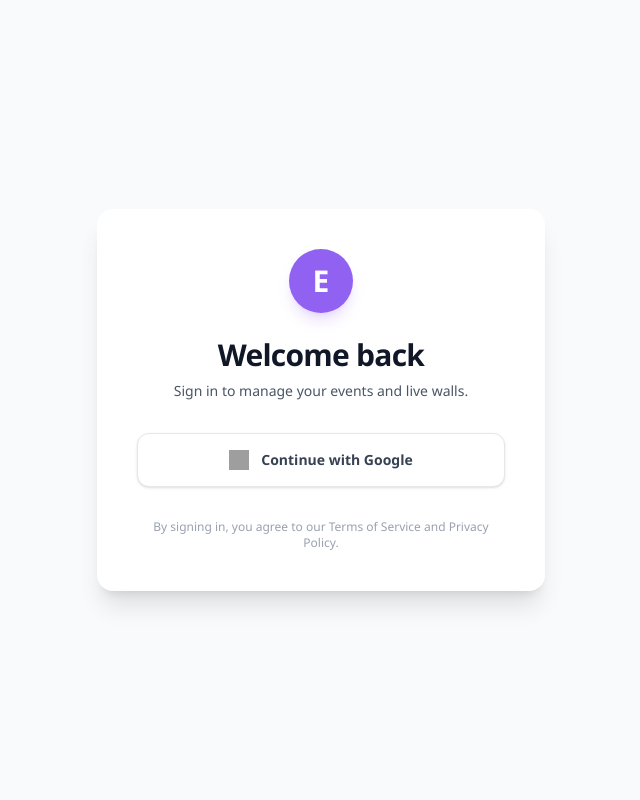
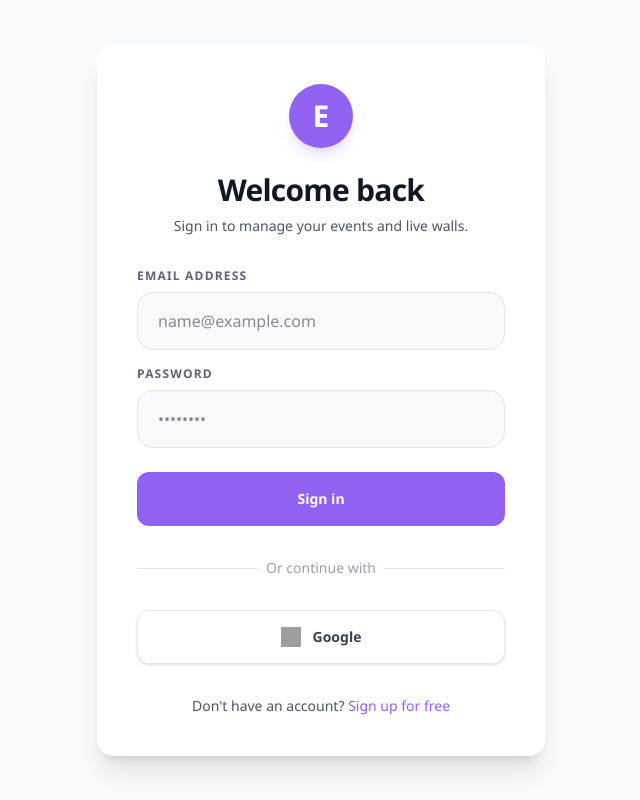
Before and after one commit to Sliver14/EverSnapz, a Next.js app: page /login in a window 1280 px wide. Shown: the whole page, without its empty margins (319-959 px from the left). Built offline with nearby package versions, Linux system fonts and the light colour scheme; no server answers; grey boxes are pictures that could not be loaded.

Commit message:
Complete full-stack transition: Neon DB, NextAuth (Google and Email), Cloudinary, and Payment APIs

```diff
--- a/app/(app)/login/page.tsx
+++ b/app/(app)/login/page.tsx
@@ -1,53 +1,128 @@
 "use client";
 
-import { signIn, signOut, useSession } from "next-auth/react";
+import { useState } from "react";
+import { signIn, useSession } from "next-auth/react";
+import Link from "next/link";
+import { useRouter } from "next/navigation";
 
 export default function Login() {
   const { data: session } = useSession();
+  const router = useRouter();
+  const [email, setEmail] = useState("");
+  const [password, setPassword] = useState("");
+  const [loading, setLoading] = useState(false);
+  const [error, setError] = useState("");
 
   if (session) {
-    return (
-      <div className="min-h-screen flex items-center justify-center bg-gray-50 px-4">
-        <div className="max-w-md w-full space-y-8 bg-white p-10 rounded-2xl shadow-xl text-center">
-          <h2 className="text-3xl font-extrabold text-gray-900">Signed in as</h2>
-          <p className="mt-2 text-sm text-gray-600 font-medium">{session.user?.email}</p>
-          <div className="mt-8">
-            <button
-              onClick={() => signOut({ callbackUrl: '/' })}
-              className="group relative w-full flex justify-center py-3 px-4 border border-transparent text-sm font-bold rounded-xl text-white bg-red-600 hover:bg-red-700 focus:outline-none focus:ring-2 focus:ring-offset-2 focus:ring-red-500 transition-all active:scale-95"
-            >
-              Sign out
-            </button>
-          </div>
-        </div>
-      </div>
-    );
+    router.push("/dashboard");
+    return null;
   }
+
+  const handleSubmit = async (e: React.FormEvent) => {
+    e.preventDefault();
+    setLoading(true);
+    setError("");
+
+    try {
+      const res = await signIn("credentials", {
+        email,
+        password,
+        redirect: false,
+      });
+
+      if (res?.error) {
+        setError("Invalid email or password");
+      } else {
+        router.push("/dashboard");
+      }
+    } catch (err) {
+      setError("An unexpected error occurred");
+    } finally {
+      setLoading(false);
+    }
+  };
 
   return (
     <div className="min-h-screen flex items-center justify-center bg-gray-50 px-4">
       <div className="max-w-md w-full space-y-8 bg-white p-10 rounded-2xl shadow-xl">
         <div className="text-center">
-          <div className="mx-auto h-16 w-16 bg-primary-lilac rounded-full flex items-center justify-center text-white text-3xl font-black shadow-lg shadow-primary-lilac/20">
-            E
-          </div>
+          <Link href="/">
+            <div className="mx-auto h-16 w-16 bg-primary-lilac rounded-full flex items-center justify-center text-white text-3xl font-black shadow-lg shadow-primary-lilac/20 cursor-pointer">
+              E
+            </div>
+          </Link>
           <h2 className="mt-6 text-3xl font-extrabold text-gray-900 tracking-tight">Welcome back</h2>
           <p className="mt-2 text-sm text-gray-600">Sign in to manage your events and live walls.</p>
         </div>
 
-        <div className="mt-8">
+        <form onSubmit={handleSubmit} className="mt-8 space-y-6">
+          {error && (
+            <div className="bg-red-50 text-red-500 p-4 rounded-xl text-sm font-medium border border-red-100">
+              {error}
+            </div>
+          )}
+
+          <div className="space-y-4">
+            <div>
+              <label className="block text-xs font-black uppercase tracking-widest text-gray-text mb-2">Email Address</label>
+              <input
+                required
+                type="email"
+                placeholder="name@example.com"
+                className="w-full px-5 py-4 bg-bg-light border border-border-color rounded-2xl focus:outline-none focus:ring-2 focus:ring-primary-lilac/20 focus:border-primary-lilac transition-all text-dark-text font-medium"
+                value={email}
+                onChange={(e) => setEmail(e.target.value)}
+              />
+            </div>
+            <div>
+              <label className="block text-xs font-black uppercase tracking-widest text-gray-text mb-2">Password</label>
+              <input
+                required
+                type="password"
+                placeholder="••••••••"
+                className="w-full px-5 py-4 bg-bg-light border border-border-color rounded-2xl focus:outline-none focus:ring-2 focus:ring-primary-lilac/20 focus:border-primary-lilac transition-all text-dark-text font-medium"
+                value={password}
+                onChange={(e) => setPassword(e.target.value)}
+              />
+            </div>
+          </div>
+
+          <button
+            disabled={loading}
+            type="submit"
+            className="group relative w-full flex justify-center py-4 px-4 border border-transparent text-sm font-bold rounded-xl text-white bg-primary-lilac hover:bg-dark-lilac focus:outline-none focus:ring-2 focus:ring-offset-2 focus:ring-primary-lilac transition-all active:scale-95 disabled:opacity-50"
+          >
+            {loading ? "Signing in..." : "Sign in"}
+          </button>
+        </form>
+
+        <div className="relative">
+          <div className="absolute inset-0 flex items-center">
+            <div className="w-full border-t border-gray-200"></div>
+          </div>
+          <div className="relative flex justify-center text-sm">
+            <span className="px-2 bg-white text-gray-400 font-medium">Or continue with</span>
+          </div>
+        </div>
+
+        <div>
           <button
             onClick={() => signIn("google", { callbackUrl: '/dashboard' })}
             className="group relative w-full flex justify-center items-center gap-3 py-4 px-4 border border-gray-200 text-sm font-bold rounded-xl text-gray-700 bg-white hover:bg-gray-50 focus:outline-none focus:ring-2 focus:ring-offset-2 focus:ring-primary-lilac transition-all active:scale-95 shadow-sm"
           >
             <img src="https://www.svgrepo.com/show/475656/google-color.svg" className="h-5 w-5" alt="Google logo" />
-            Continue with Google
+            Google
           </button>
         </div>
 
-        <p className="mt-8 text-center text-xs text-gray-400">
-          By signing in, you agree to our Terms of Service and Privacy Policy.
-        </p>
+        <div className="text-center">
+          <p className="text-sm text-gray-600 font-medium">
+            Don't have an account?{" "}
+            <Link href="/signup" className="text-primary-lilac hover:underline">
+              Sign up for free
+            </Link>
+          </p>
+        </div>
       </div>
     </div>
   );
--- a/app/(app)/signup/page.tsx
+++ b/app/(app)/signup/page.tsx
@@ -1,76 +1,143 @@
 "use client";
 
+import { useState } from "react";
+import { signIn, useSession } from "next-auth/react";
 import Link from "next/link";
 import { useRouter } from "next/navigation";
+import { signUp } from "@/lib/actions/auth";
 
-export default function SignupPage() {
+export default function Signup() {
+  const { data: session } = useSession();
   const router = useRouter();
+  const [name, setName] = useState("");
+  const [email, setEmail] = useState("");
+  const [password, setPassword] = useState("");
+  const [loading, setLoading] = useState(false);
+  const [error, setError] = useState("");
 
-  const handleSignup = (e: React.FormEvent) => {
+  if (session) {
+    router.push("/dashboard");
+    return null;
+  }
+
+  const handleSubmit = async (e: React.FormEvent) => {
     e.preventDefault();
-    router.push("/dashboard?new=true");
+    setLoading(true);
+    setError("");
+
+    try {
+      const res = await signUp({ email, password, name });
+      if (res.success) {
+        // Automatically sign in after signup
+        const loginRes = await signIn("credentials", {
+          email,
+          password,
+          redirect: false,
+        });
+        if (loginRes?.error) {
+          setError("Account created, but failed to sign in automatically.");
+        } else {
+          router.push("/dashboard");
+        }
+      }
+    } catch (err: any) {
+      setError(err.message || "An unexpected error occurred");
+    } finally {
+      setLoading(false);
+    }
   };
 
   return (
-    <div className="min-h-screen flex items-center justify-center page-wrapper bg-bg-light">
-      <div className="w-full max-w-[440px] card !p-8 shadow-[0_10px_40px_rgba(0,0,0,0.03)] border-border-color rounded-[20px]">
-        <div className="text-center mb-8">
-          <h3 className="text-[26px] font-extrabold mb-2 tracking-[-0.5px]">Join EverSnapz today</h3>
-          <p className="text-gray-text">Never miss a memory</p>
+    <div className="min-h-screen flex items-center justify-center bg-gray-50 px-4">
+      <div className="max-w-md w-full space-y-8 bg-white p-10 rounded-2xl shadow-xl">
+        <div className="text-center">
+          <Link href="/">
+            <div className="mx-auto h-16 w-16 bg-primary-lilac rounded-full flex items-center justify-center text-white text-3xl font-black shadow-lg shadow-primary-lilac/20 cursor-pointer">
+              E
+            </div>
+          </Link>
+          <h2 className="mt-6 text-3xl font-extrabold text-gray-900 tracking-tight">Create an account</h2>
+          <p className="mt-2 text-sm text-gray-600">Start collecting photos from your guests for free.</p>
         </div>
 
-        <button
-          onClick={() => router.push("/dashboard?new=true")}
-          className="btn btn-outline w-full p-3 mb-5 font-semibold text-sm flex justify-center gap-2.5 border-[#ddd] rounded-lg"
-        >
-          <img src="https://www.google.com/favicon.ico" className="w-[18px] h-[18px]" alt="Google" />
-          Continue with Google
-        </button>
+        <form onSubmit={handleSubmit} className="mt-8 space-y-6">
+          {error && (
+            <div className="bg-red-50 text-red-500 p-4 rounded-xl text-sm font-medium border border-red-100">
+              {error}
+            </div>
+          )}
 
-        <div className="flex items-center gap-3 mb-5">
-          <div className="flex-1 h-px bg-border-color"></div>
-          <span className="text-[12px] text-[#b3a9c9] font-semibold uppercase tracking-[0.5px]">or email</span>
-          <div className="flex-1 h-px bg-border-color"></div>
-        </div>
+          <div className="space-y-4">
+            <div>
+              <label className="block text-xs font-black uppercase tracking-widest text-gray-text mb-2">Full Name</label>
+              <input
+                required
+                type="text"
+                placeholder="John Doe"
+                className="w-full px-5 py-4 bg-bg-light border border-border-color rounded-2xl focus:outline-none focus:ring-2 focus:ring-primary-lilac/20 focus:border-primary-lilac transition-all text-dark-text font-medium"
+                value={name}
+                onChange={(e) => setName(e.target.value)}
+              />
+            </div>
+            <div>
+              <label className="block text-xs font-black uppercase tracking-widest text-gray-text mb-2">Email Address</label>
+              <input
+                required
+                type="email"
+                placeholder="name@example.com"
+                className="w-full px-5 py-4 bg-bg-light border border-border-color rounded-2xl focus:outline-none focus:ring-2 focus:ring-primary-lilac/20 focus:border-primary-lilac transition-all text-dark-text font-medium"
+                value={email}
+                onChange={(e) => setEmail(e.target.value)}
+              />
+            </div>
+            <div>
+              <label className="block text-xs font-black uppercase tracking-widest text-gray-text mb-2">Password</label>
+              <input
+                required
+                type="password"
+                placeholder="••••••••"
+                className="w-full px-5 py-4 bg-bg-light border border-border-color rounded-2xl focus:outline-none focus:ring-2 focus:ring-primary-lilac/20 focus:border-primary-lilac transition-all text-dark-text font-medium"
+                value={password}
+                onChange={(e) => setPassword(e.target.value)}
+              />
+            </div>
+          </div>
 
-        <form onSubmit={handleSignup} className="flex flex-col gap-[18px]">
-          <div>
-            <label className="form-label">Full Name</label>
-            <input
-              type="text"
-              placeholder="John Doe"
-              className="form-input"
-              required
-            />
-          </div>
-          <div>
-            <label className="form-label">Email Address</label>
-            <input
-              type="email"
-              placeholder="name@example.com"
-              className="form-input"
-              required
-            />
-          </div>
-          <div>
-            <label className="form-label">Password</label>
-            <input
-              type="password"
-              placeholder="••••••••"
-              className="form-input"
-              required
-            />
-          </div>
-          <button type="submit" className="btn btn-primary w-full p-3.5 rounded-xl mt-2.5 font-bold">
-            Create My Account
+          <button
+            disabled={loading}
+            type="submit"
+            className="group relative w-full flex justify-center py-4 px-4 border border-transparent text-sm font-bold rounded-xl text-white bg-primary-lilac hover:bg-dark-lilac focus:outline-none focus:ring-2 focus:ring-offset-2 focus:ring-primary-lilac transition-all active:scale-95 disabled:opacity-50"
+          >
+            {loading ? "Creating account..." : "Sign up"}
           </button>
         </form>
 
-        <div className="text-center mt-6 text-sm font-medium">
-          <span className="text-gray-text font-normal">Already have an account?</span>{" "}
-          <Link href="/login" className="text-primary-lilac font-bold no-underline hover:underline ml-1">
-            Log in
-          </Link>
+        <div className="relative">
+          <div className="absolute inset-0 flex items-center">
+            <div className="w-full border-t border-gray-200"></div>
+          </div>
+          <div className="relative flex justify-center text-sm">
+            <span className="px-2 bg-white text-gray-400 font-medium">Or continue with</span>
+          </div>
+        </div>
+
+        <div>
+          <button
+            onClick={() => signIn("google", { callbackUrl: '/dashboard' })}
+            className="group relative w-full flex justify-center items-center gap-3 py-4 px-4 border border-gray-200 text-sm font-bold rounded-xl text-gray-700 bg-white hover:bg-gray-50 focus:outline-none focus:ring-2 focus:ring-offset-2 focus:ring-primary-lilac transition-all active:scale-95 shadow-sm"
+          >
+            <img src="https://www.svgrepo.com/show/475656/google-color.svg" className="h-5 w-5" alt="Google logo" />
+            Google
+          </button>
+        </div>
+
+        <div className="text-center">
+          <p className="text-sm text-gray-600 font-medium">
+            Already have an account?{" "}
+            <Link href="/login" className="text-primary-lilac hover:underline">
+              Sign in
+            </Link>
+          </p>
         </div>
       </div>
     </div>
--- a/app/api/auth/[...nextauth]/route.ts
+++ b/app/api/auth/[...nextauth]/route.ts
@@ -1,8 +1,10 @@
 import NextAuth from 'next-auth';
 import GoogleProvider from 'next-auth/providers/google';
+import CredentialsProvider from 'next-auth/providers/credentials';
 import { db } from '@/lib/db';
 import { users } from '@/lib/db/schema';
 import { eq } from 'drizzle-orm';
+import bcrypt from 'bcryptjs';
 
 const handler = NextAuth({
   providers: [
@@ -10,11 +12,38 @@ const handler = NextAuth({
       clientId: process.env.GOOGLE_CLIENT_ID!,
       clientSecret: process.env.GOOGLE_CLIENT_SECRET!,
     }),
+    CredentialsProvider({
+      name: 'Credentials',
+      credentials: {
+        email: { label: 'Email', type: 'text' },
+        password: { label: 'Password', type: 'password' }
+      },
+      async authorize(credentials) {
+        if (!credentials?.email || !credentials?.password) return null;
+
+        const user = await db.query.users.findFirst({
+          where: eq(users.email, credentials.email),
+        });
+
+        if (!user || !user.password) return null;
+
+        const isValid = await bcrypt.compare(credentials.password, user.password);
+        if (!isValid) return null;
+
+        return {
+          id: user.id,
+          email: user.email,
+          name: user.name,
+          image: user.image,
+        };
+      }
+    })
   ],
   callbacks: {
     async signIn({ user, account }) {
       if (!user.email) return false;
 
+      if (account?.provider === 'google') {
         const existingUser = await db.query.users.findFirst({
           where: eq(users.email, user.email),
         });
@@ -24,8 +53,9 @@ const handler = NextAuth({
             email: user.email,
             name: user.name,
             image: user.image,
-          googleId: account?.providerAccountId,
+            googleId: account.providerAccountId,
           });
+        }
       }
 
       return true;
@@ -47,6 +77,9 @@ const handler = NextAuth({
   pages: {
     signIn: '/login',
   },
+  session: {
+    strategy: 'jwt',
+  },
 });
 
 export { handler as GET, handler as POST };
--- /dev/null
+++ b/lib/actions/auth.ts
@@ -0,0 +1,32 @@
+"use server";
+
+import { db } from "@/lib/db";
+import { users } from "@/lib/db/schema";
+import { eq } from "drizzle-orm";
+import bcrypt from "bcryptjs";
+
+export async function signUp(formData: any) {
+  const { email, password, name } = formData;
+
+  if (!email || !password) {
+    throw new Error("Email and password are required");
+  }
+
+  const existingUser = await db.query.users.findFirst({
+    where: eq(users.email, email),
+  });
+
+  if (existingUser) {
+    throw new Error("User already exists");
+  }
+
+  const hashedPassword = await bcrypt.hash(password, 10);
+
+  await db.insert(users).values({
+    email,
+    password: hashedPassword,
+    name: name || null,
+  });
+
+  return { success: true };
+}
--- a/lib/db/schema.ts
+++ b/lib/db/schema.ts
@@ -5,6 +5,7 @@ export const planEnum = pgEnum("plan", ["FREE", "PRO", "PREMIUM"]);
 export const users = pgTable("users", {
   id: uuid("id").primaryKey().defaultRandom(),
   email: text("email").notNull().unique(),
+  password: text("password"),
   name: text("name"),
   image: text("image"),
   googleId: text("google_id").unique(),
--- a/package.json
+++ b/package.json
@@ -10,6 +10,7 @@
   },
   "dependencies": {
     "@neondatabase/serverless": "^1.1.0",
+    "bcryptjs": "^3.0.3",
     "cloudinary": "^2.10.0",
     "clsx": "^2.1.1",
     "drizzle-orm": "^0.45.2",
@@ -25,6 +26,7 @@
   },
   "devDependencies": {
     "@tailwindcss/postcss": "^4",
+    "@types/bcryptjs": "^2.4.6",
     "@types/node": "^20",
     "@types/react": "^19",
     "@types/react-dom": "^19",
```
Also changed, not shown: drizzle.config.ts (added, +10 -0 lines), 1 other file (tests, documents, lock files or other folders). Lines whose indentation alone changed are shown as unchanged.
